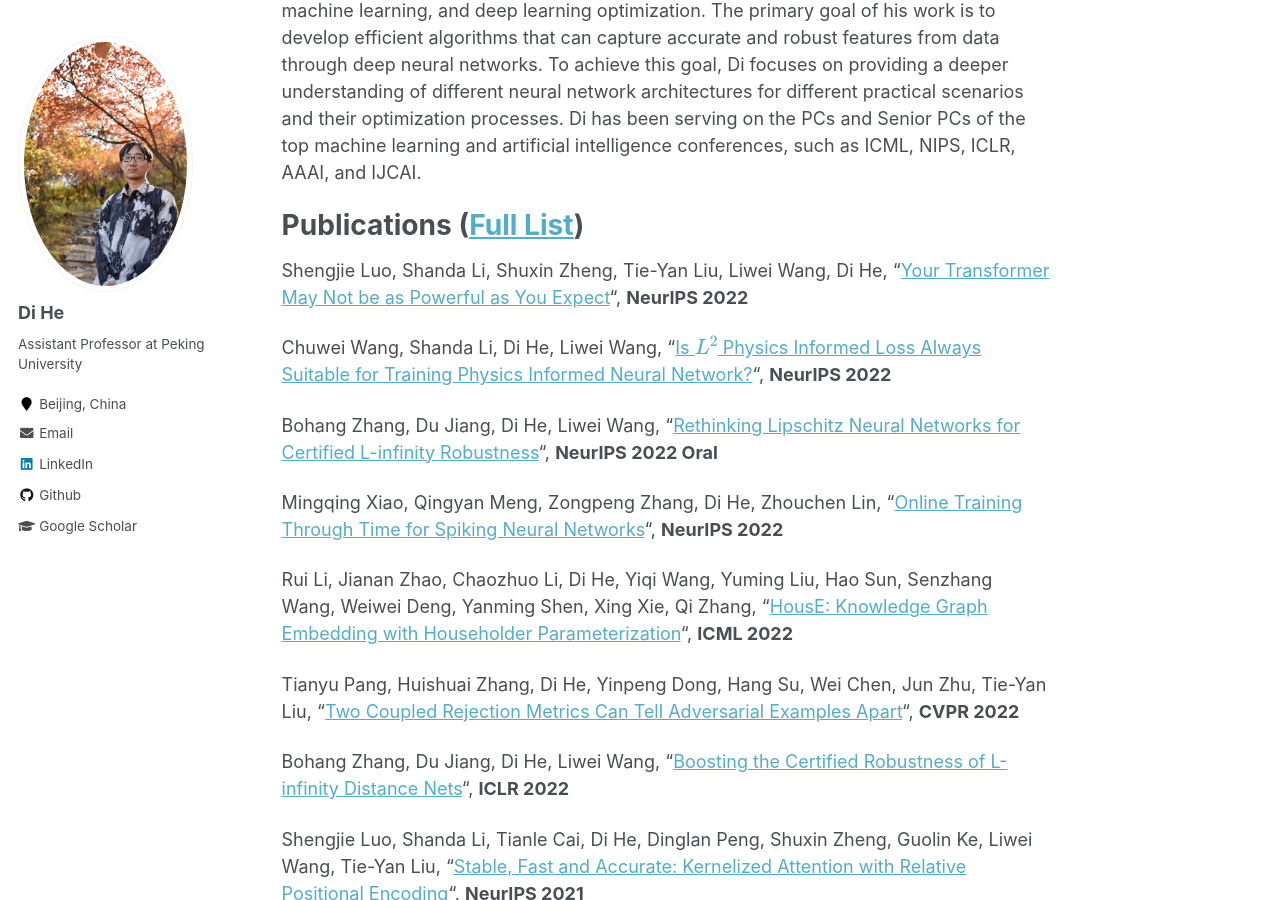
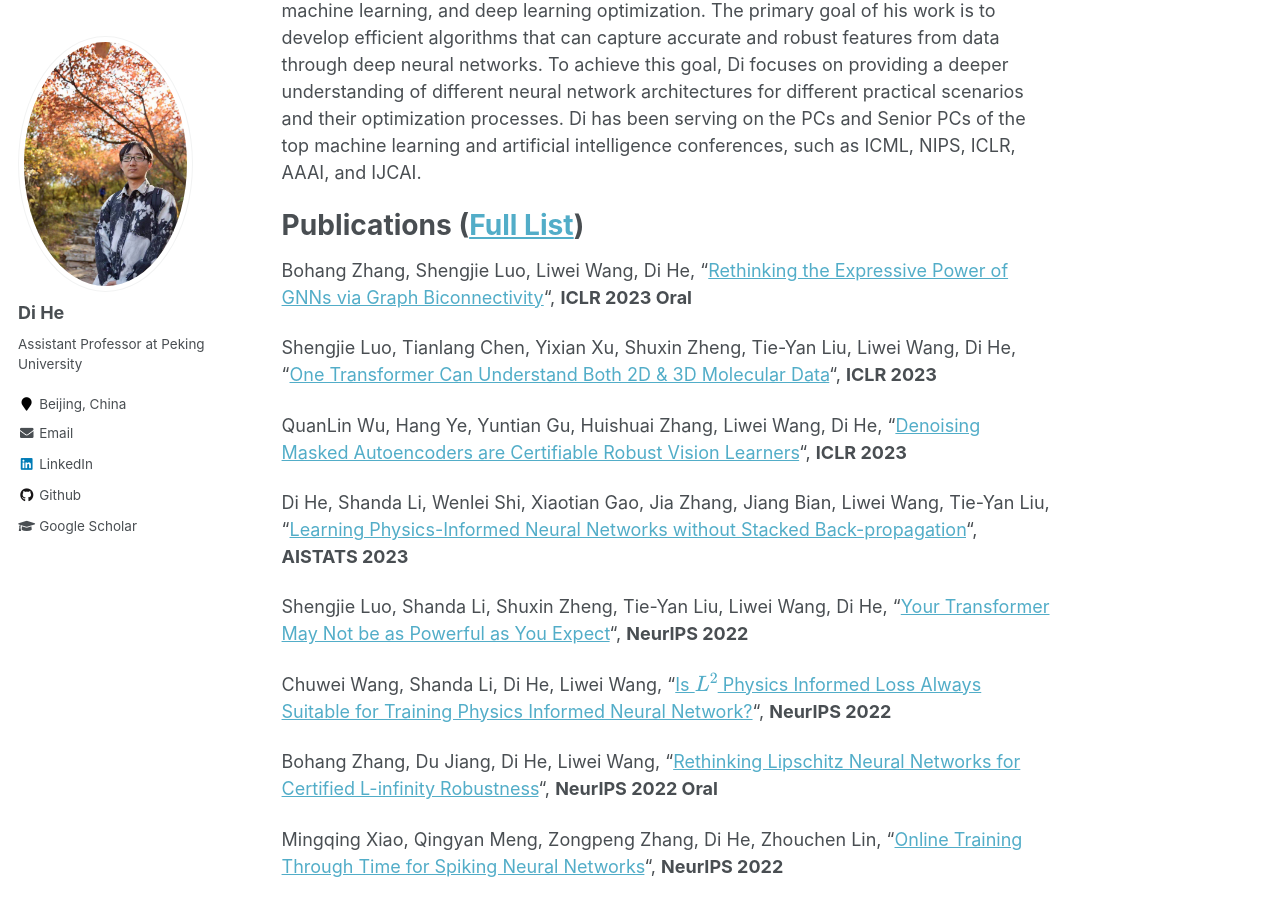
Before and after one commit to DiHe-PKU/DiHe-PKU.github.io, a Jekyll site: the page built from _pages/about.md, in a window 1280 px wide and 900 px high, scrolled down 322 px. Built offline with Jekyll 4.4.1, drawn with Linux system fonts in a browser that asks for light colours; formulas are drawn with MathJax 3.

Commit message:
Update about.md

```diff
--- a/_pages/about.md
+++ b/_pages/about.md
@@ -15,6 +15,14 @@ Di’s main research interests include representation learning (mainly focusing
 
 Publications ([Full List](https://scholar.google.com/citations?hl=zh-CN&user=orVoz4IAAAAJ&view_op=list_works&sortby=pubdate))
 =====
+
+Bohang Zhang, Shengjie Luo, Liwei Wang, Di He, “[Rethinking the Expressive Power of GNNs via Graph Biconnectivity](https://openreview.net/forum?id=r9hNv76KoT3)“, **ICLR 2023 Oral**
+
+Shengjie Luo, Tianlang Chen, Yixian Xu, Shuxin Zheng, Tie-Yan Liu, Liwei Wang, Di He, “[One Transformer Can Understand Both 2D & 3D Molecular Data](https://openreview.net/forum?id=vZTp1oPV3PC)“, **ICLR 2023**
+
+QuanLin Wu, Hang Ye, Yuntian Gu, Huishuai Zhang, Liwei Wang, Di He, “[Denoising Masked Autoencoders are Certifiable Robust Vision Learners](https://openreview.net/forum?id=zDjtZZBZtqK)“, **ICLR 2023**
+
+Di He, Shanda Li, Wenlei Shi, Xiaotian Gao, Jia Zhang, Jiang Bian, Liwei Wang, Tie-Yan Liu, “[Learning Physics-Informed Neural Networks without Stacked Back-propagation](https://openreview.net/forum?id=xaWO6bAY0xM)“, **AISTATS 2023**
 
 Shengjie Luo, Shanda Li, Shuxin Zheng, Tie-Yan Liu, Liwei Wang, Di He, “[Your Transformer May Not be as Powerful as You Expect](https://openreview.net/forum?id=NQFFNdsOGD)“, **NeurIPS 2022**
 
```
